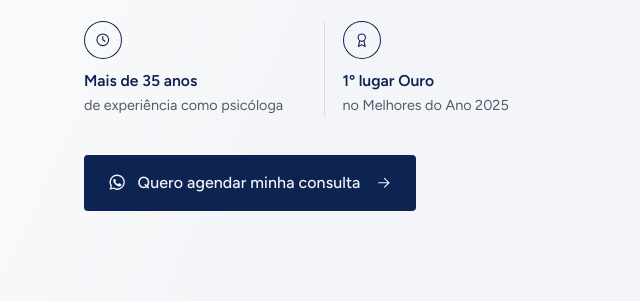
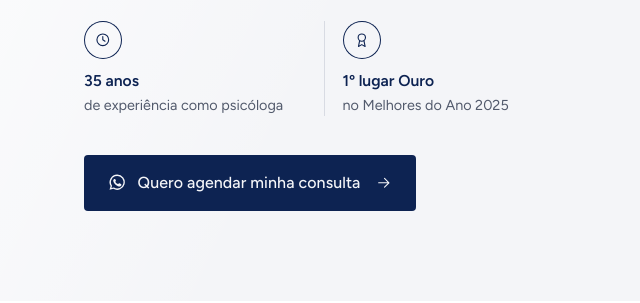
Before and after one commit to gidaads26-lgtm/simonestorti, a plain HTML site: page site/index.html in a window 1280 px wide. Shown: the part 499-802 px from the top of the page, 0-640 px from the left. Drawn offline with Linux system fonts and the light colour scheme.

Commit message:
Topo: "35 anos" sem o "Mais de"
Co-Authored-By: Claude Opus 5.5 <noreply@anthropic.com>
Claude-Session: https://claude.ai/code/session_019DKL7e2MCgGKXNxP6ZApVs

```diff
--- a/site/index.html
+++ b/site/index.html
@@ -615,7 +615,7 @@ p{margin:0}
       <h1 data-entra style="--i:0">Você já entende o que sente, mas ainda não consegue mudar?</h1>
       <p class="hero-sub" data-entra style="--i:1">Com psicologia, hipnose clínica e regressão, investigo com você onde começaram as reações que hoje se repetem.</p>
       <ul class="hero-fatos" data-entra style="--i:2">
-        <li><span class="circ peq" aria-hidden="true"><svg viewBox="0 0 24 24" fill="none" stroke="currentColor" stroke-width="1.5" stroke-linecap="round" stroke-linejoin="round" aria-hidden="true"><circle cx="12" cy="12" r="8"/><path d="M12 7.5V12l3 2"/></svg></span><span><strong>Mais de 35 anos</strong> de experiência como psicóloga</span></li>
+        <li><span class="circ peq" aria-hidden="true"><svg viewBox="0 0 24 24" fill="none" stroke="currentColor" stroke-width="1.5" stroke-linecap="round" stroke-linejoin="round" aria-hidden="true"><circle cx="12" cy="12" r="8"/><path d="M12 7.5V12l3 2"/></svg></span><span><strong>35 anos</strong> de experiência como psicóloga</span></li>
         <li><span class="circ peq" aria-hidden="true"><svg viewBox="0 0 24 24" fill="none" stroke="currentColor" stroke-width="1.5" stroke-linecap="round" stroke-linejoin="round" aria-hidden="true"><circle cx="12" cy="9" r="5"/><path d="M9 13.4L7.5 21l4.5-2.4 4.5 2.4-1.5-7.6"/></svg></span><span><strong>1º lugar Ouro</strong> no Melhores do Ano 2025</span></li>
       </ul>
       <div class="hero-acoes" data-entra style="--i:3">
```
Also changed, not shown: fonte/template.html (+1 -1 lines), fonte/template_parte2.html (+1 -1 lines).
